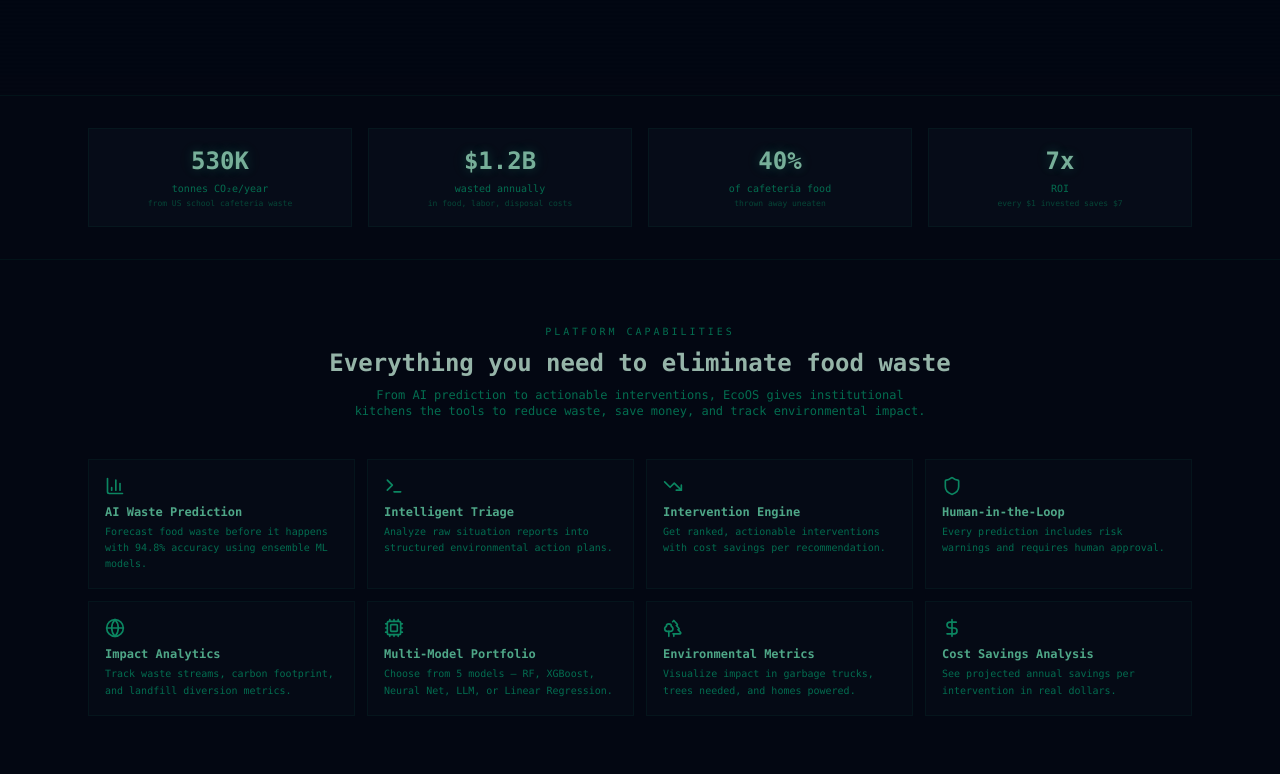
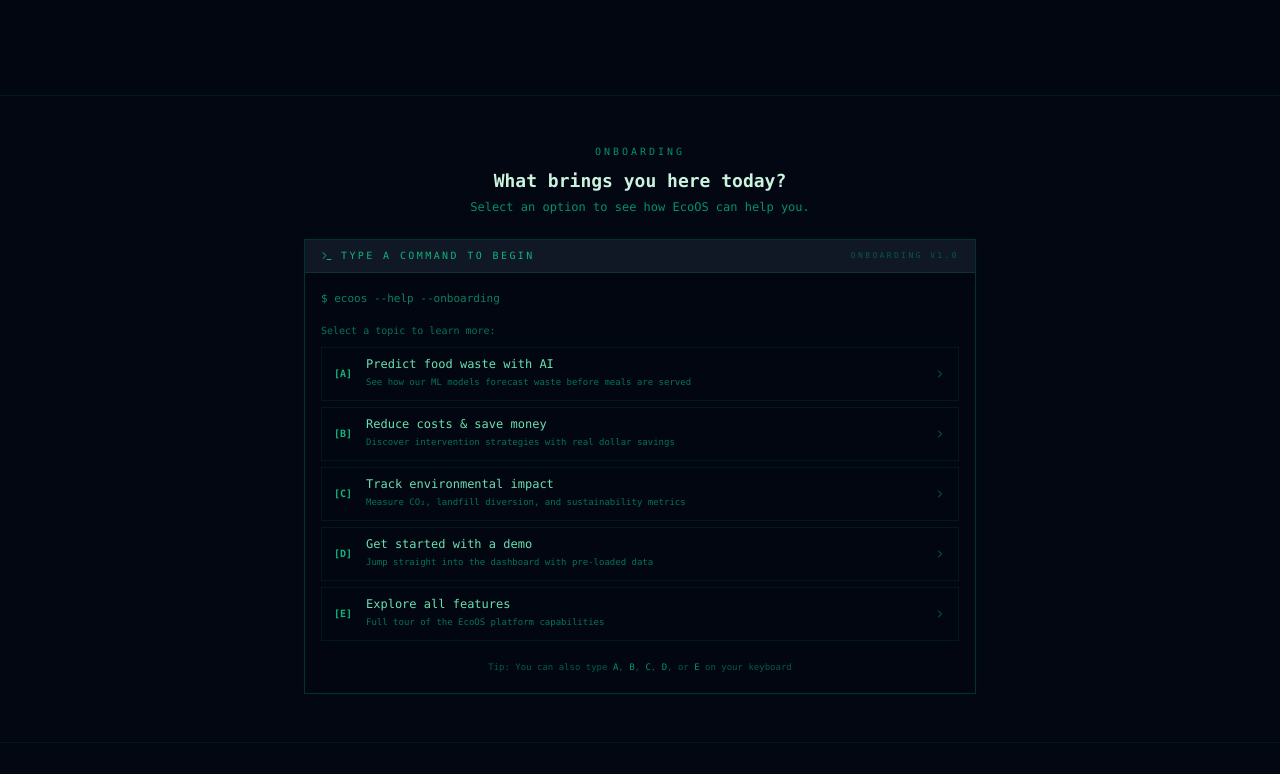
Before and after one commit to shubhumjosh-eng/hack, a Next.js app: page / in a window 1280 px wide. Shown: the part 725-1499 px from the top of the page. Built offline with nearby package versions, Linux system fonts and the light colour scheme.

Commit message:
fix build: add AuthProvider to public layout; fix settings getTheme SSR bug; improve geo-map with instructions; add onboarding terminal to landing

```diff
--- a/app/(dashboard)/geo-map/page.tsx
+++ b/app/(dashboard)/geo-map/page.tsx
@@ -1,7 +1,7 @@
 'use client';
 
 import { useState, useMemo } from 'react';
-import { Terminal, MapPin, Crosshair, ZoomIn, ZoomOut, Info } from 'lucide-react';
+import { Terminal, MapPin, Crosshair, ZoomIn, ZoomOut, Info, HelpCircle } from 'lucide-react';
 import { MOCK_SITES, computeClusters, getRiskColor, getTypeIcon, type WasteSite, type GeoCluster } from '@/lib/geo';
 
 const SVG_W = 600;
@@ -39,6 +39,23 @@
 
   return (
     <div className="space-y-5 animate-fade-in">
+      {/* Help banner */}
+      <div className="terminal-panel border-emerald-700/30">
+        <div className="flex items-start gap-3 p-3 text-[11px] text-emerald-400/80">
+          <HelpCircle className="h-4 w-4 text-emerald-500 shrink-0 mt-0.5" />
+          <div>
+            <p className="text-emerald-300 font-semibold mb-1">How to use the Waste Source Map</p>
+            <ul className="space-y-0.5 text-[10px] text-emerald-600">
+              <li><span className="text-emerald-500">&bull;</span> <strong className="text-emerald-400">Click</strong> any dot on the map to see site details (name, waste amount, risk level, last audit)</li>
+              <li><span className="text-emerald-500">&bull;</span> <strong className="text-emerald-400">Dashed circles</strong> show clusters of multiple nearby sites — click to expand</li>
+              <li><span className="text-emerald-500">&bull;</span> <strong className="text-emerald-400">Filter</strong> by risk level using the buttons above the map</li>
+              <li><span className="text-emerald-500">&bull;</span> Toggle <strong className="text-emerald-400">Clusters On/Off</strong> to group nearby sites or view individually</li>
+              <li><span className="text-emerald-500">&bull;</span> Dot <strong className="text-emerald-400">size</strong> = estimated waste volume (larger = more waste)</li>
+            </ul>
+          </div>
+        </div>
+      </div>
+
       <div className="flex flex-col lg:flex-row gap-5">
         <div className="flex-1 min-w-0">
           <div className="terminal-panel">
--- a/app/(dashboard)/settings/page.tsx
+++ b/app/(dashboard)/settings/page.tsx
@@ -24,8 +24,10 @@
   const [exporting, setExporting] = useState(false);
   const [retraining, setRetraining] = useState(false);
   const [retrainDone, setRetrainDone] = useState(false);
+  const [activeThemeId, setActiveThemeId] = useState('emerald');
 
   useEffect(() => {
+    setActiveThemeId(getTheme().id);
     const settings = getSettings();
     if (settings) {
       setApiKey(settings.apiKey);
@@ -168,11 +170,11 @@
         <CardContent>
           <div className="grid grid-cols-2 sm:grid-cols-3 gap-2">
             {THEMES.map(theme => {
-              const active = getTheme().id === theme.id;
+              const active = activeThemeId === theme.id;
               return (
                 <button
                   key={theme.id}
-                  onClick={() => { setTheme(theme.id); setSaved(true); setTimeout(() => setSaved(false), 2000); }}
+                  onClick={() => { setTheme(theme.id); setActiveThemeId(theme.id); setSaved(true); setTimeout(() => setSaved(false), 2000); }}
                   className={`border p-2 text-left transition-all ${active ? 'border-emerald-500/60 bg-emerald-900/15' : 'border-emerald-800/20 hover:border-emerald-700/40 bg-gray-900/30'}`}
                 >
                   <div className="flex items-center gap-1.5 mb-1">
--- a/app/(public)/layout.tsx
+++ b/app/(public)/layout.tsx
@@ -1,3 +1,7 @@
+'use client';
+
+import { AuthProvider } from '@/components/layout/auth-provider';
+
 export default function PublicLayout({ children }: { children: React.ReactNode }) {
-  return <>{children}</>;
+  return <AuthProvider>{children}</AuthProvider>;
 }
--- a/app/(public)/page.tsx
+++ b/app/(public)/page.tsx
@@ -64,6 +64,16 @@
     };
 
     tick();
+  }, []);
+
+  useEffect(() => {
+    const handler = (e: KeyboardEvent) => {
+      const key = e.key.toUpperCase();
+      if (key === 'D' || key === 'E') window.location.href = '/dashboard';
+      else if (['A', 'B', 'C'].includes(key)) window.location.href = '/signup';
+    };
+    window.addEventListener('keydown', handler);
+    return () => window.removeEventListener('keydown', handler);
   }, []);
 
   return (
@@ -173,6 +183,53 @@
           </div>
         </div>
 
+        {/* Interactive Onboarding Terminal */}
+        <div className="border-b border-emerald-800/20">
+          <div className="max-w-4xl mx-auto px-4 sm:px-6 py-12">
+            <div className="text-center mb-6">
+              <p className="text-[10px] text-emerald-600 tracking-[0.3em] uppercase mb-2">Onboarding</p>
+              <h2 className="text-lg font-bold text-emerald-100">What brings you here today?</h2>
+              <p className="text-xs text-emerald-600 mt-1">Select an option to see how EcoOS can help you.</p>
+            </div>
+            <div className="terminal-panel max-w-2xl mx-auto">
+              <div className="terminal-header flex items-center gap-2">
+                <Terminal className="h-3 w-3 text-emerald-500" />
+                <span className="text-[10px]">type a command to begin</span>
+                <span className="ml-auto text-[8px] text-emerald-800">ONBOARDING v1.0</span>
+              </div>
+              <div className="terminal-content space-y-3">
+                <p className="text-[11px] text-emerald-500/70">
+                  <span className="text-emerald-600">$</span> ecoos --help --onboarding
+                </p>
+                <div className="space-y-1.5">
+                  <p className="text-[10px] text-emerald-700">Select a topic to learn more:</p>
+                  {[
+                    { key: 'A', label: 'Predict food waste with AI', desc: 'See how our ML models forecast waste before meals are served' },
+                    { key: 'B', label: 'Reduce costs & save money', desc: 'Discover intervention strategies with real dollar savings' },
+                    { key: 'C', label: 'Track environmental impact', desc: 'Measure CO₂, landfill diversion, and sustainability metrics' },
+                    { key: 'D', label: 'Get started with a demo', desc: 'Jump straight into the dashboard with pre-loaded data' },
+                    { key: 'E', label: 'Explore all features', desc: 'Full tour of the EcoOS platform capabilities' },
+                  ].map(opt => (
+                    <Link
+                      key={opt.key}
+                      href={opt.key === 'D' ? '/dashboard' : opt.key === 'E' ? '/dashboard' : '/signup'}
+                      className="flex items-center gap-3 px-3 py-2 border border-emerald-800/20 hover:border-emerald-600/40 hover:bg-emerald-900/20 transition-colors group"
+                    >
+                      <span className="text-[10px] font-bold text-emerald-500 w-5 shrink-0">[{opt.key}]</span>
+                      <div className="flex-1">
+                        <p className="text-xs text-emerald-300 group-hover:text-emerald-200 transition-colors">{opt.label}</p>
+                        <p className="text-[9px] text-emerald-700">{opt.desc}</p>
+                      </div>
+                      <ChevronRight className="h-3 w-3 text-emerald-700 group-hover:text-emerald-500 transition-colors shrink-0" />
+                    </Link>
+                  ))}
+                </div>
+                <p className="text-[9px] text-emerald-800 text-center pt-1">Tip: You can also type <span className="text-emerald-600">A</span>, <span className="text-emerald-600">B</span>, <span className="text-emerald-600">C</span>, <span className="text-emerald-600">D</span>, or <span className="text-emerald-600">E</span> on your keyboard</p>
+              </div>
+            </div>
+          </div>
+        </div>
+
         {/* Stats bar */}
         <div className="border-b border-emerald-800/20">
           <div className="max-w-6xl mx-auto px-4 sm:px-6 py-8">
```
